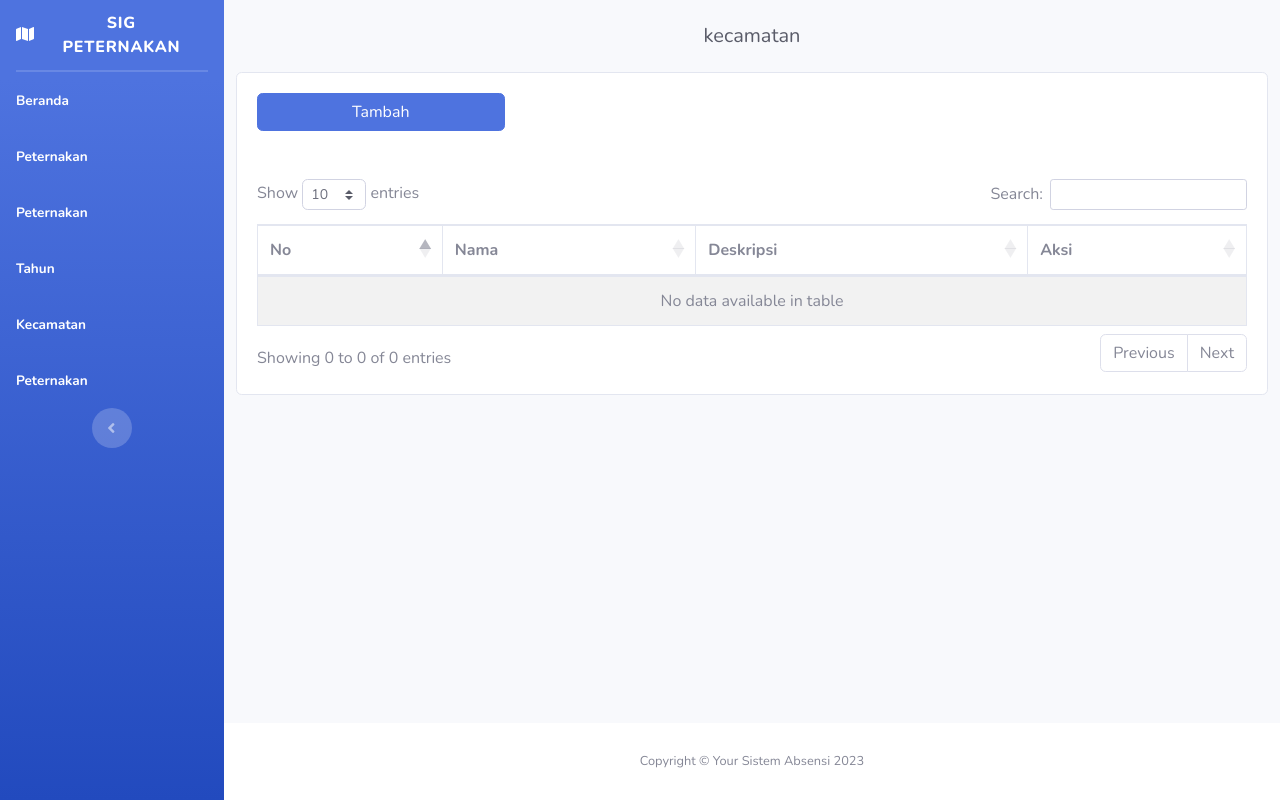
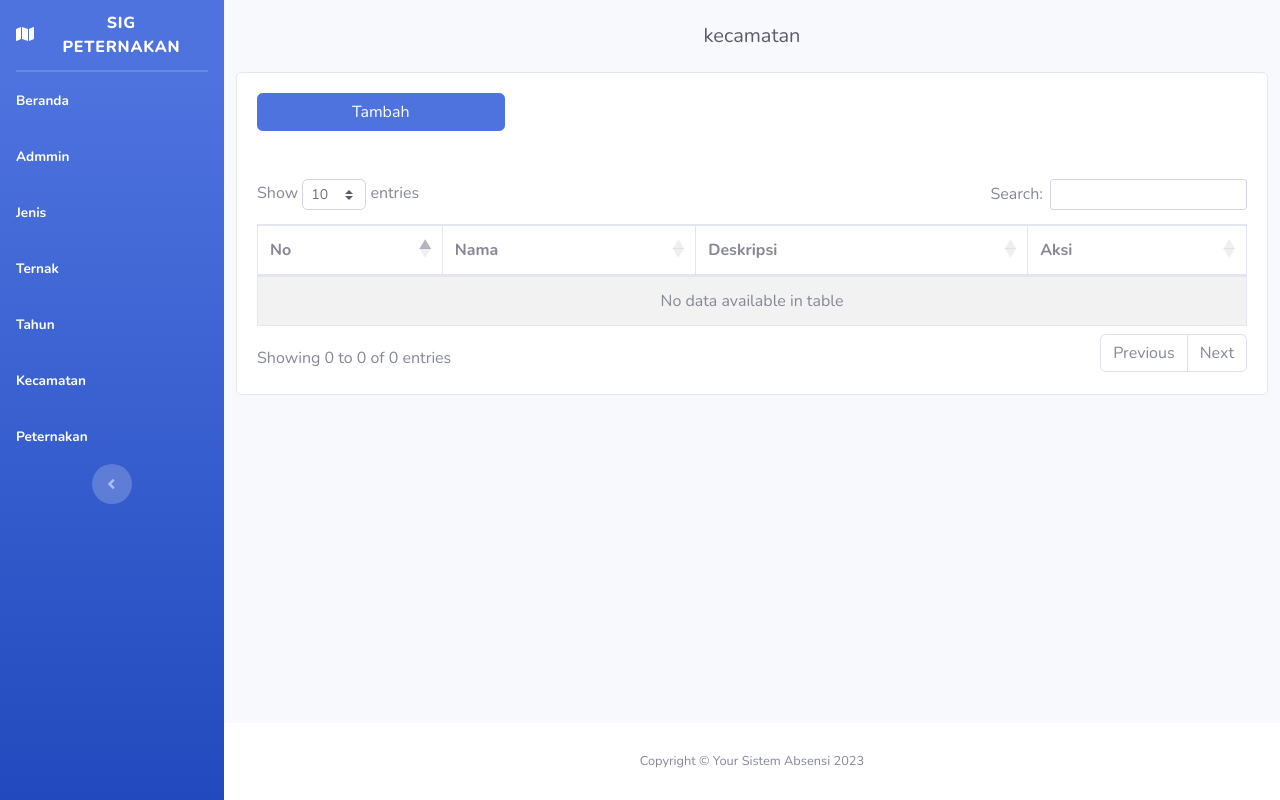
Before and after one commit to Azdirazi/gis-perternakan, a PHP site: page /kecamatan.php in a window 1280 px wide. Run offline with PHP 8.4, Linux system fonts and the light colour scheme; data that the repository does not hold is empty.

Commit message:
menambahkan sidebar

```diff
--- a/sidebar.php
+++ b/sidebar.php
@@ -28,15 +28,21 @@
             </li>
 
             <!-- nav untuk non admin -->
-            <li class="nav-item <?php if ((isset($_GET['halaman']) && $_GET['halaman'] == 'peternakan') || isset($_GET['halaman']) == false) :?> active <?php endif;?>">
-                <a class="nav-link" href="peternakan.php?halaman=peternakan">
-                    <span>Peternakan</span>
+            <li class="nav-item <?php if ((isset($_GET['halaman']) && $_GET['halaman'] == 'admin') || isset($_GET['halaman']) == false) :?> active <?php endif;?>">
+                <a class="nav-link" href="admin.php?halaman=admin">
+                    <span>Admmin</span>
                 </a>
             </li>
 
-            <li class="nav-item <?php if ((isset($_GET['halaman']) && $_GET['halaman'] == 'peternakan') || isset($_GET['halaman']) == false) :?> active <?php endif;?>">
-                <a class="nav-link" href="grafis.php?halaman=peternakan">
-                    <span>Peternakan</span>
+            <li class="nav-item <?php if ((isset($_GET['halaman']) && $_GET['halaman'] == 'jenis') || isset($_GET['halaman']) == false) :?> active <?php endif;?>">
+                <a class="nav-link" href="jenis.php?halaman=jenis">
+                    <span>Jenis</span>
+                </a>
+            </li>
+
+            <li class="nav-item <?php if ((isset($_GET['halaman']) && $_GET['halaman'] == 'ternak') || isset($_GET['halaman']) == false) :?> active <?php endif;?>">
+                <a class="nav-link" href="ternak.php?halaman=ternak">
+                    <span>Ternak</span>
                 </a>
             </li>
 
```
